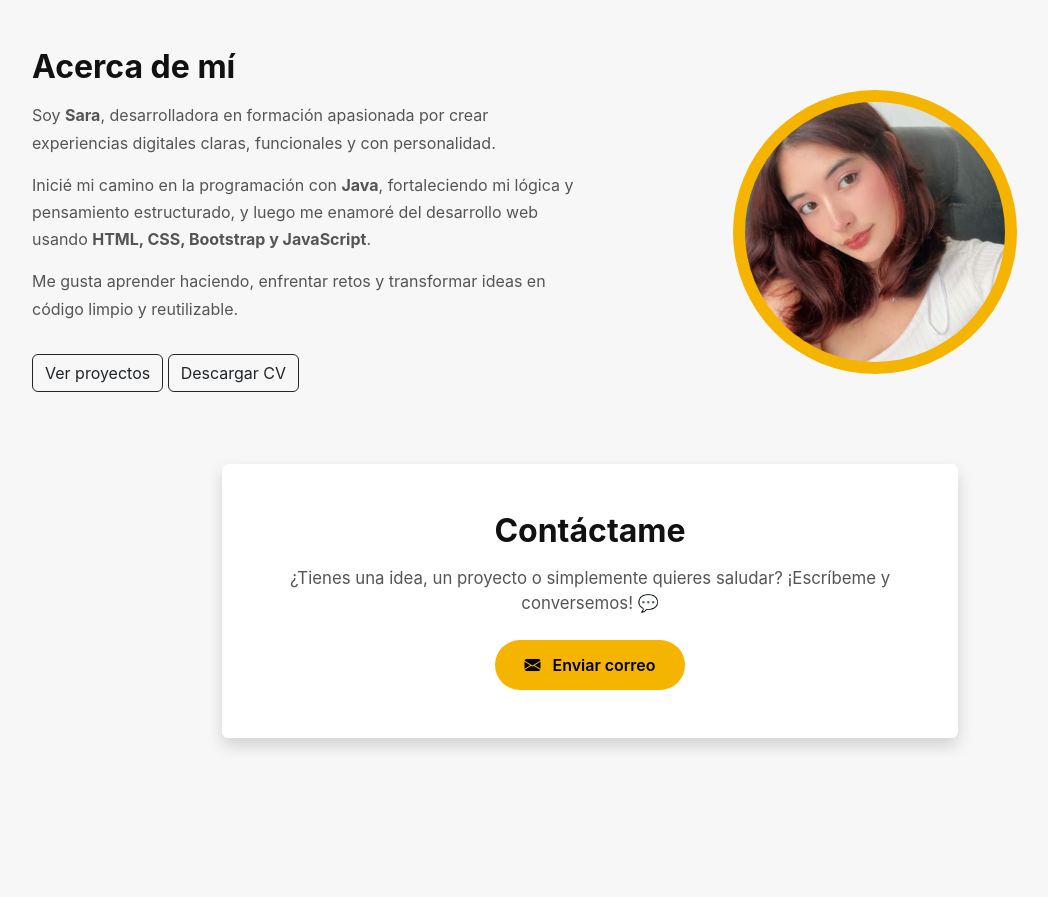
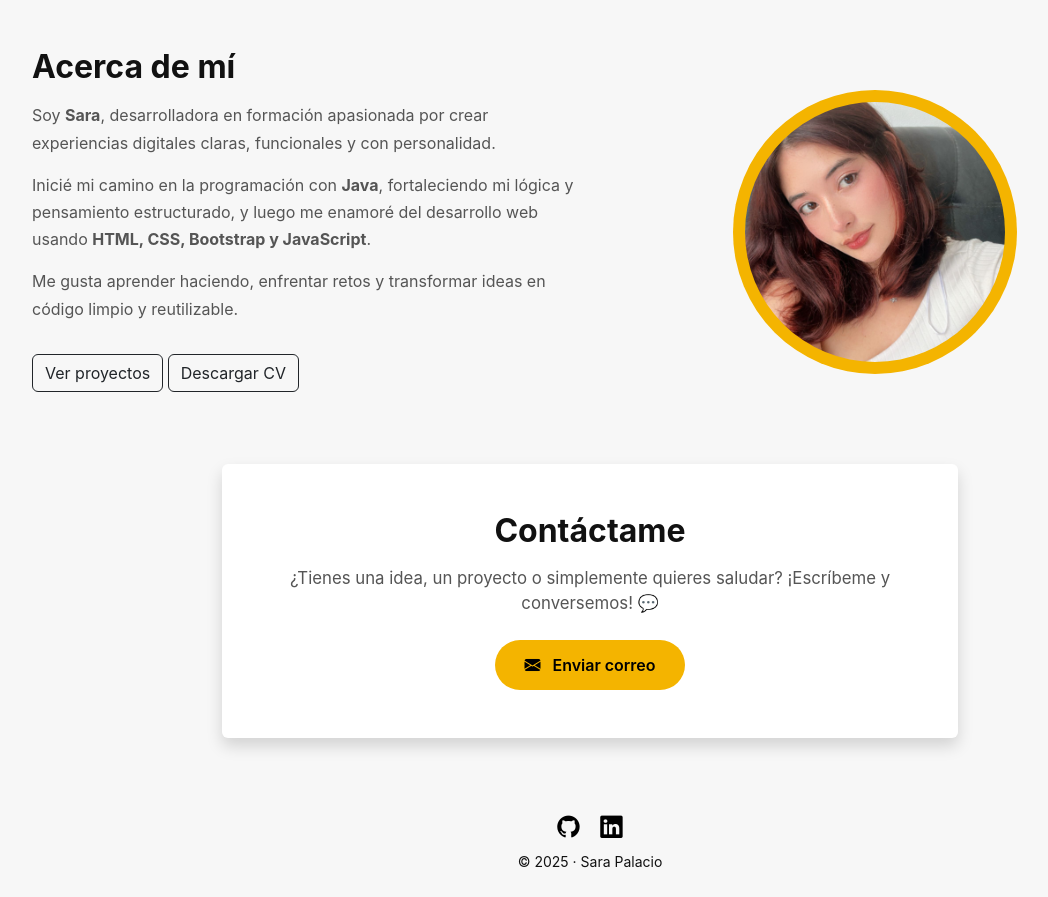
Before and after one commit to sarapalacio0115/Repositorio-Sara, a plain HTML site: page about.html in a window 1280 px wide. Shown: the whole page, without its empty margins (50-1098 px from the left). Before the commit the page ends 800 px from the top, so only its background shows below. Drawn offline with nearby package versions, Linux system fonts and the light colour scheme.

Commit message:
Agregar detalles footer y título

```diff
--- a/about.html
+++ b/about.html
@@ -84,6 +84,18 @@
   </div>
 </section>
 
+<footer class="text-center py-4">
+  <div class="mb-2">
+  <a href="https://github.com/sarapalacio0115" target="_blank" class="me-3 icon-link">
+    <i class="bi bi-github"></i>
+  </a>
 
+  <a href="https://www.linkedin.com/in/sara-palacio-1461b32a8/" target="_blank" class="icon-link">
+    <i class="bi bi-linkedin"></i>
+  </a>
+</div>
+
+  <small>© 2025 · Sara Palacio</small>
+</footer>
 </body>
 </html>
```
Also changed, not shown: index.html (+2 -2 lines).
